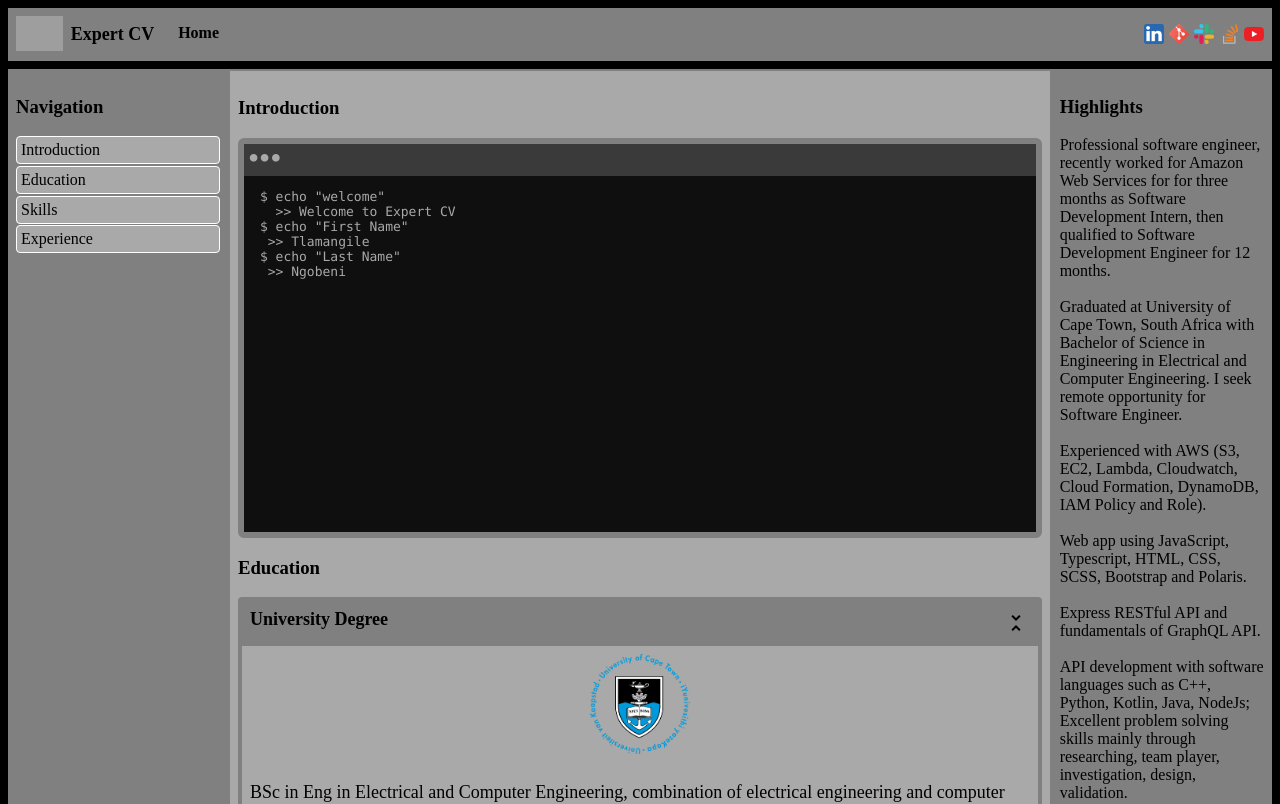
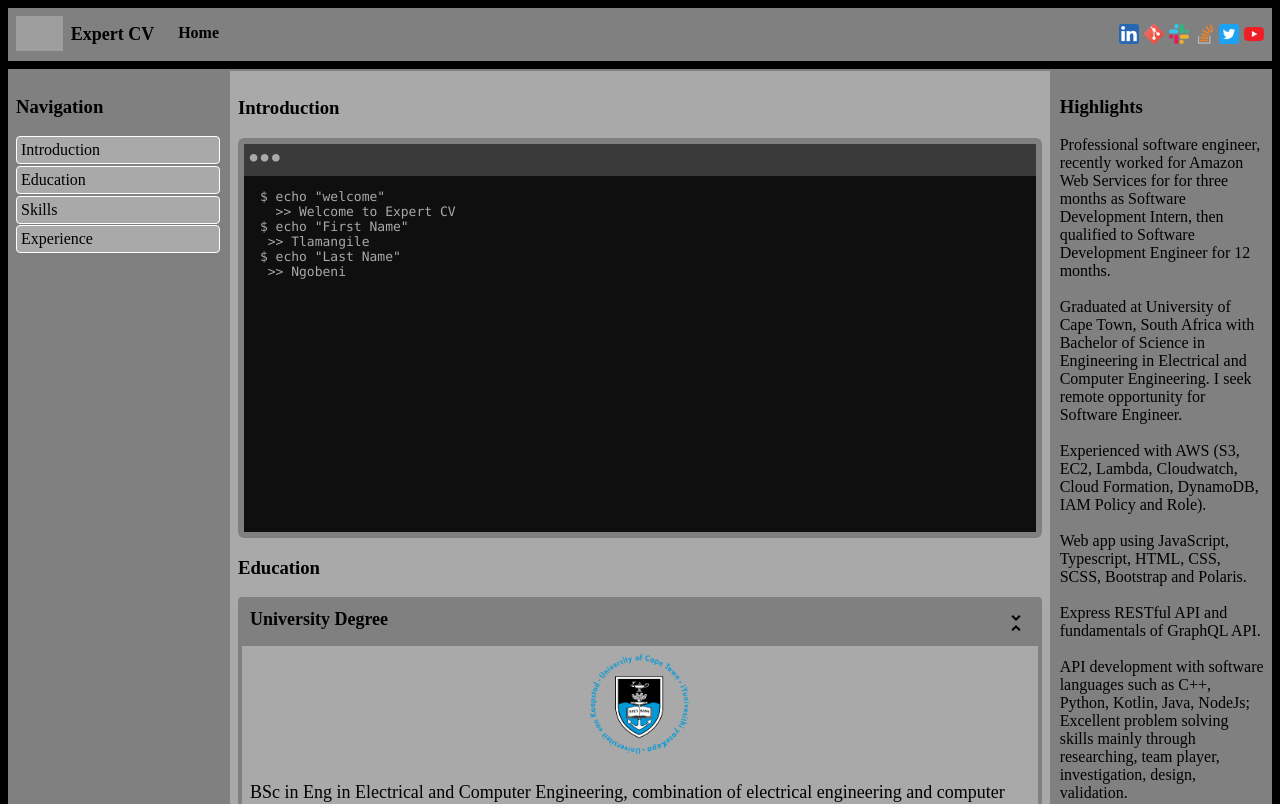
Before and after one commit to qaman88/qaman88.github.io, an Angular app: page / in a window 1280 px wide. Shown: the top 804 px of the page. Built offline with nearby package versions, Linux system fonts and the light colour scheme; grey boxes are pictures that could not be loaded.

Commit message:
Add Twitter to social links

```diff
--- a/src/app/navigator/sociallinks/sociallinks.component.html
+++ b/src/app/navigator/sociallinks/sociallinks.component.html
@@ -11,6 +11,9 @@
   <a href="https://stackoverflow.com/users/2625157/expert-tlamangile" target="_blank">
     <img src="./../../../assets/social-icons/Stackoverflow.png" class="social-icon" >
   </a>
+  <a href="https://twitter.com/qaman88" target="_blank">
+    <img src="./../../../assets/social-icons/Twitter.png" class="social-icon" >
+  </a>
   <a href="https://www.youtube.com/channel/UC7udFk6LBioUrK64hDcNAOQ" target="_blank">
   <img src="./../../../assets/social-icons/Youtube.png" class="social-icon" >
   </a>
```
Also changed, not shown: src/assets/social-icons/Twitter.png (added).
